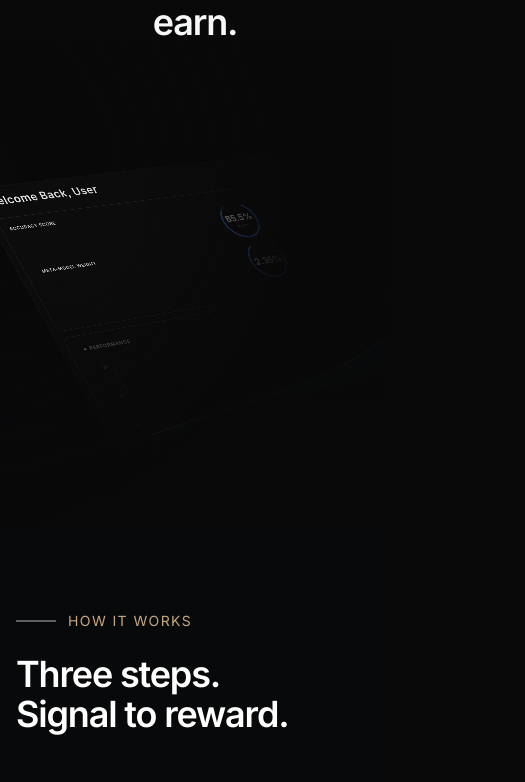
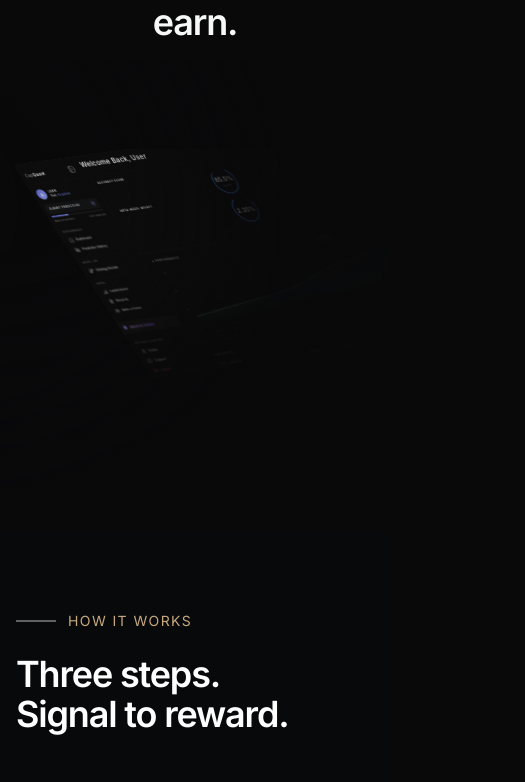
Before and after one commit to Capquant2026/CQ-landing-page-final-, a Next.js app: page / in a window 390 px wide. Shown: the part 1169-1951 px from the top of the page, 525 px wide, since content can reach past the window. Built offline with nearby package versions, Linux system fonts and the light colour scheme.

Commit message:
landing page responsivness restored

```diff
--- a/components/Hero.tsx
+++ b/components/Hero.tsx
@@ -96,7 +96,7 @@ From idea to markets{" "}
       >
         {/* Premium gradient mask — radial reveal + edge darkening */}
         <div
-          className="absolute -inset-x-[50vw] -top-17 -bottom-4 z-80 pointer-events-none"
+          className="absolute -inset-x-[50vw] -top-[3rem] sm:-top-17 -bottom-4 z-80 pointer-events-none opacity-100"
           style={{
             background: `
               radial-gradient(ellipse 45% 75% at 15% 30%, transparent 0%, rgba(9,9,10,0.20) 60%, rgba(9,9,10,0.95) 100%),
--- a/components/dashboard.tsx
+++ b/components/dashboard.tsx
@@ -72,10 +72,10 @@ const Sidebar = memo(() => {
 
   return (
     <div
-      className="flex-shrink-0 border-r border-white/[.06] transition-all duration-300 ease-in-out hidden md:block"
-      style={{ width: isOpen ? 260 : 72, background: "#0d0d0d", transformStyle: "preserve-3d", zIndex: 50 }}
+      className="flex-shrink-0 border-b md:border-b-0 md:border-r border-white/[.06] transition-all duration-300 ease-in-out md:block z-10 flex flex-col md:items-start relative top-0 left-0 bg-[#0d0d0d] h-auto md:h-full py-2 sm:py-0 w-[full] sm:w-[auth]"
+      style={{ width: isOpen ? 260 : 72, zIndex: 50, transformStyle: "preserve-3d" }}
     >
-      <div className="p-4 text-white h-full flex flex-col gap-4 w-full overflow-hidden" style={{ transformStyle: "preserve-3d", fontFamily: "var(--font-poppins), sans-serif" }}>
+      <div className="p-4 text-white md:h-full flex flex-col gap-4 w-full overflow-hidden" style={{ transformStyle: "preserve-3d", fontFamily: "var(--font-poppins), sans-serif" }}>
 
         {/* Header */}
         <div className={`flex ${isOpen ? "items-center justify-between" : "flex-col items-center justify-center"} relative h-10 shrink-0`}>
@@ -490,28 +490,36 @@ LivePulse.displayName = "LivePulse";
 // --- MAIN DASHBOARD ---
 const Dashboard = () => {
   return (
-    <div className="relative dashboard-container">
-      <MotionDiv className="main-motion-div w-[1300px] sm:w-[1600px] scale-[0.4] sm:scale-100 rounded-[14px] mt-20 bg-[#0c0d0e] flex border border-[#1A1C1F] h-[850px] z-0 before:content-[''] before:absolute before:h-full before:right-0 before:w-[50%] before:top-0 before:bg-gradient-to-l before:from-[#0c0d0e] before:to-transparent before:pointer-events-none before:z-20 overflow-hidden">
+    <div className="w-full flex justify-center py-4 sm:py-10 px-0 sm:px-6 md:px-8 mt-10 md:mt-20 overflow-x-hidden md:overflow-visible">
+      {/* Container scaling for mobile view to maintain desktop aspect and layout intact */}
+      <div
+        className="transform origin-top scale-[0.27] sm:scale-100 transition-transform duration-300 relative"
+      >
+        <MotionDiv className="main-motion-div w-[1400px] bg-[#0c0d0e] rounded-[14px] flex flex-row border border-[#1A1C1F] relative z-0 before:content-[''] before:absolute before:h-full before:right-0 before:w-[50%] before:top-0 before:bg-gradient-to-l before:from-[#0c0d0e] before:to-transparent before:pointer-events-none before:z-20 overflow-hidden shadow-2xl h-[850px] sm:h-auto">
 
           {/* Left Sidebar */}
           <Sidebar />
 
           {/* Dashboard Content */}
-        <div className="flex flex-col xl:flex-row gap-4 flex-1 w-full font-sans bg-[#0d0d0d] p-4 overflow-hidden" style={{ transformStyle: "preserve-3d" }}>
+          <div className="flex flex-col xl:flex-row gap-4 sm:gap-6 flex-1 w-full bg-[#0d0d0d] p-3 sm:p-5 overflow-y-auto" style={{ transformStyle: "flat" }}>
 
             {/* Left Column: Metrics & Chart & Assets */}
-          <div className="flex-[3] flex flex-col gap-4 min-w-0" style={{ transformStyle: "preserve-3d" }}>
+            <div className="flex-[3] flex flex-col gap-4 sm:gap-6 min-w-0" style={{ transformStyle: "flat" }}>
               <WelcomeMetrics />
-            <div className="flex-1 flex flex-col gap-4" style={{ transformStyle: "preserve-3d" }}>
+              <div className="flex-1 flex flex-col lg:flex-row xl:flex-col gap-4 sm:gap-6" style={{ transformStyle: "flat" }}>
+                <div className="flex-1 min-w-0">
                   <PerformanceChart />
+                </div>
+                <div className="flex-1 min-w-0 overflow-x-auto custom-scrollbar pb-2">
                   <LiveAssets />
+                </div>
               </div>
             </div>
 
             {/* Right Column: Live Pulse */}
-          <div className="w-full xl:w-[28%] min-w-[320px] max-w-[450px] flex-shrink-0 flex flex-col" style={{ transformStyle: "preserve-3d" }}>
+            <div className="w-full xl:w-[28%] min-w-0 xl:max-w-[450px] flex-shrink-0 flex flex-col mt-4 xl:mt-0" style={{ transformStyle: "flat" }}>
               <WelcomeSpacer />
-            <div className="flex-1" style={{ transformStyle: "preserve-3d" }}>
+              <div className="flex-1 h-[400px] md:h-auto" style={{ transformStyle: "flat" }}>
                 <LivePulse />
               </div>
             </div>
@@ -519,6 +527,7 @@ const Dashboard = () => {
           </div>
         </MotionDiv>
       </div>
+    </div>
   );
 };
 
--- a/components/video-player.tsx
+++ b/components/video-player.tsx
@@ -40,8 +40,8 @@ export default function QuickInfoTwoCols() {
           variants={itemVariants}
         >
         <span
-  className="inline-block text-4xl sm:text-5xl md:text-6xl lg:text-6xl xl:text-7xl 2xl:text-7xl
-             leading-[1.1] font-[555] tracking-[-.0325em] text-balance max-w-full mb-12 whitespace-nowrap"
+  className="inline-block text-[32px] xs:text-4xl sm:text-5xl md:text-6xl lg:text-6xl xl:text-7xl 2xl:text-7xl
+             leading-[1.1] font-[555] tracking-[-.0325em] text-balance max-w-full mb-12"
 >
   This isn't software. It's a collective brain.
 </span>
```
Lines whose indentation alone changed are shown as unchanged.
